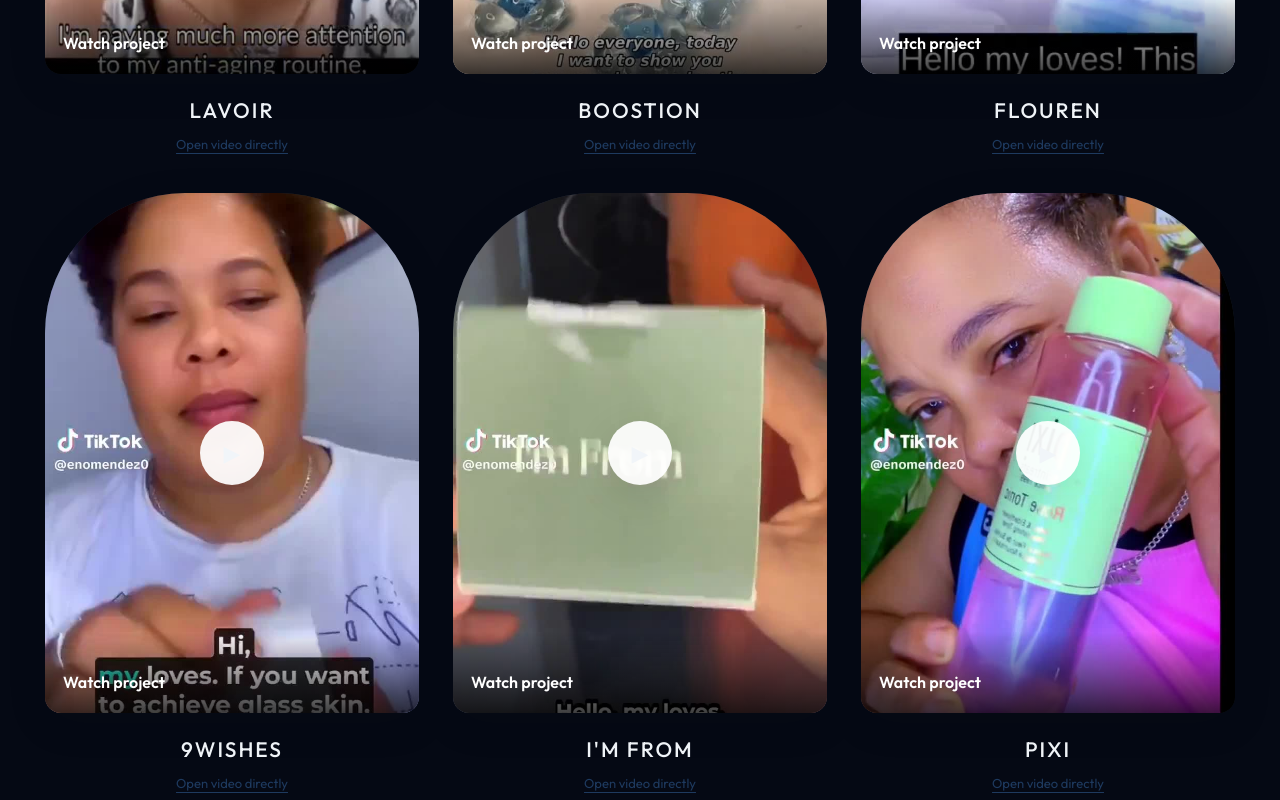
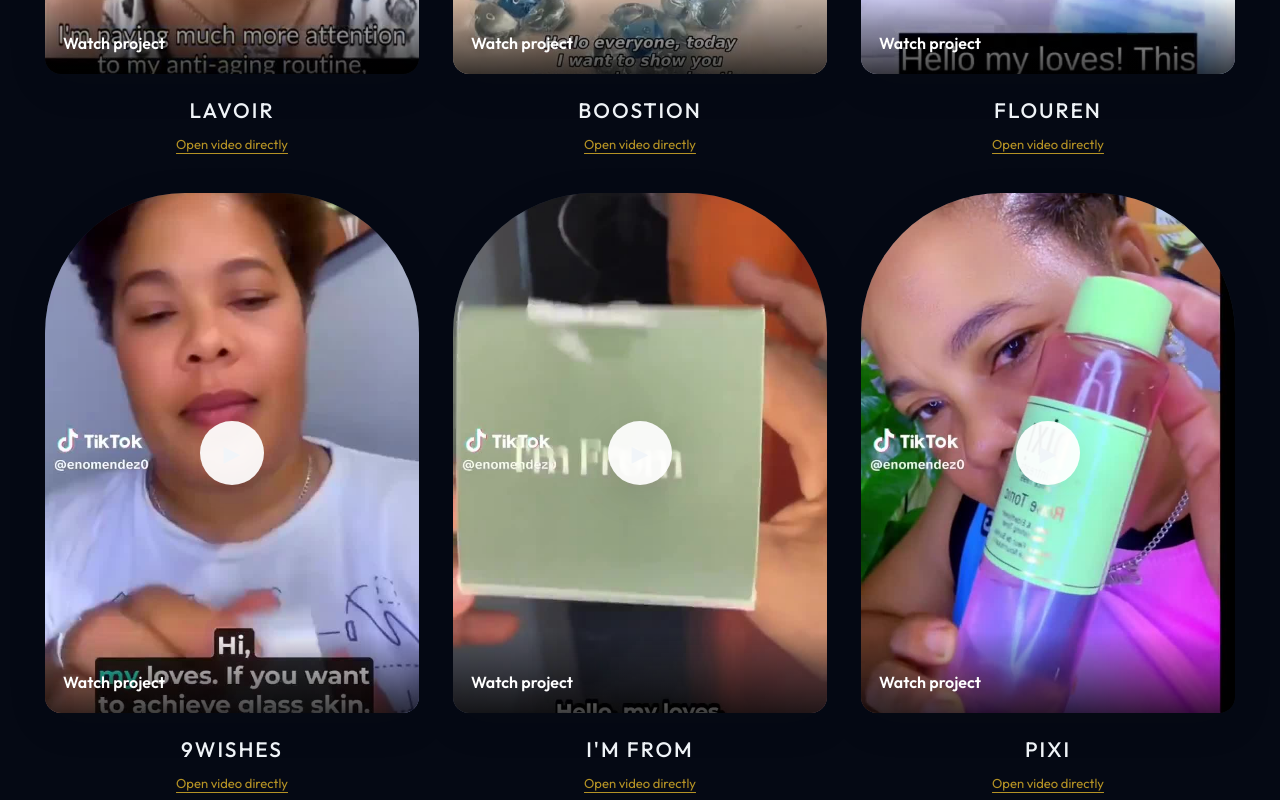
Before and after one commit to josemanuelsuarez110/enohelia-mendez-ugc-portfolio, a Next.js app: page /en in a window 1280 px wide. Shown: the part 1700-2500 px from the top of the page. Built offline with nearby package versions, Linux system fonts and the light colour scheme.

Commit message:
style(work): enlace 'Abrir video directamente' en dorado

```diff
--- a/app/[locale]/globals.css
+++ b/app/[locale]/globals.css
@@ -1131,3 +1131,17 @@
   opacity: 0.95;
   font-weight: 500;
 }
+
+/* =========================================================
+   Enlace "Abrir video directamente" en dorado
+   ========================================================= */
+.videoDownload {
+  color: #C9A227 !important;
+  opacity: 0.9;
+  transition: opacity 0.3s ease, color 0.3s ease;
+}
+
+.videoDownload:hover {
+  color: #DDB856 !important;
+  opacity: 1;
+}
```
